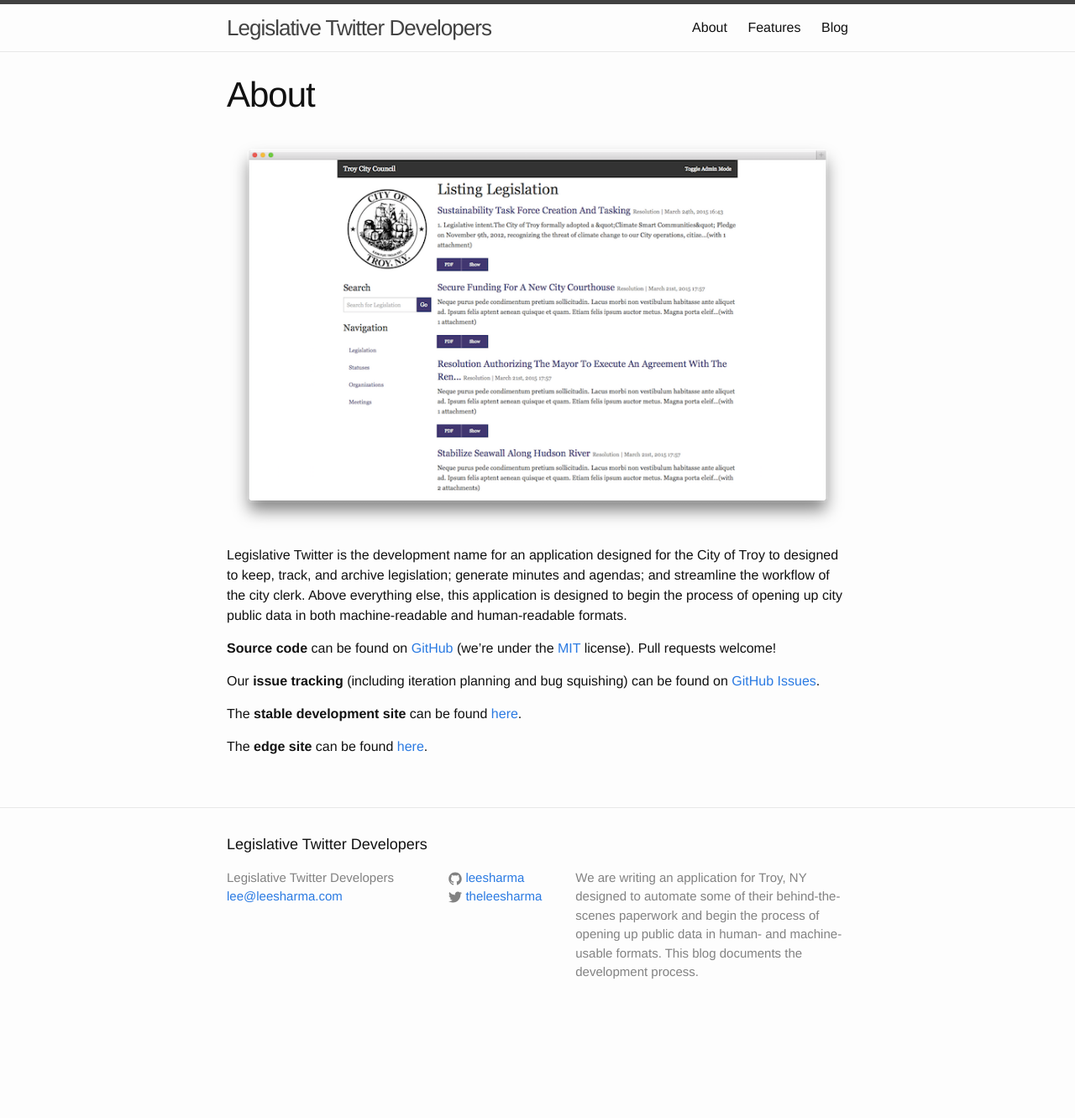
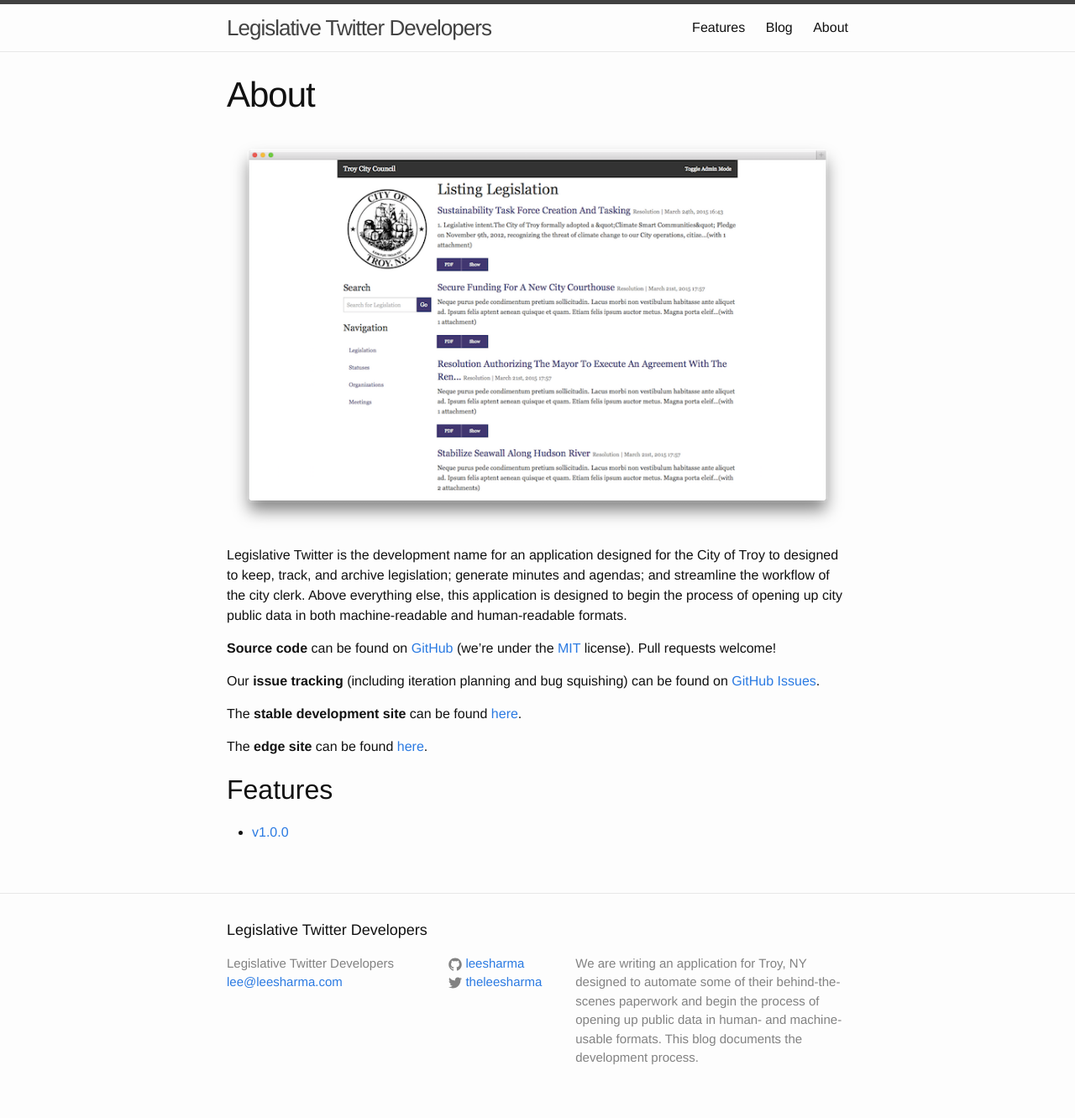
Before and after one commit to troy-open-data/legislative_twitter, a Jekyll site: the page built from about/index.md, in a window 1280 px wide. Shown: the whole page at 84% size. Built offline with Jekyll 4.4.1, drawn with Linux system fonts in a browser that asks for light colours; before the commit the page ends 1229 px from its top, so only the background shows below that.

Commit message:
change features to be a subpage of about

```diff
--- a/about.md
+++ b/about/index.md
@@ -22,3 +23,7 @@ Our **issue tracking** (including iteration planning and bug squishing) can be f
 The **stable development site** can be found [here](http://legislative-twitter.herokuapp.com).
 
 The **edge site** can be found [here](http://legislative-twitter-dev.herokuapp.com).
+
+## Features
+
+* [v1.0.0](features)
```
Also changed, not shown: other parts of about/index.md (+1 -0 lines), about/features.md (renamed from features.md, +1 -1 lines).
